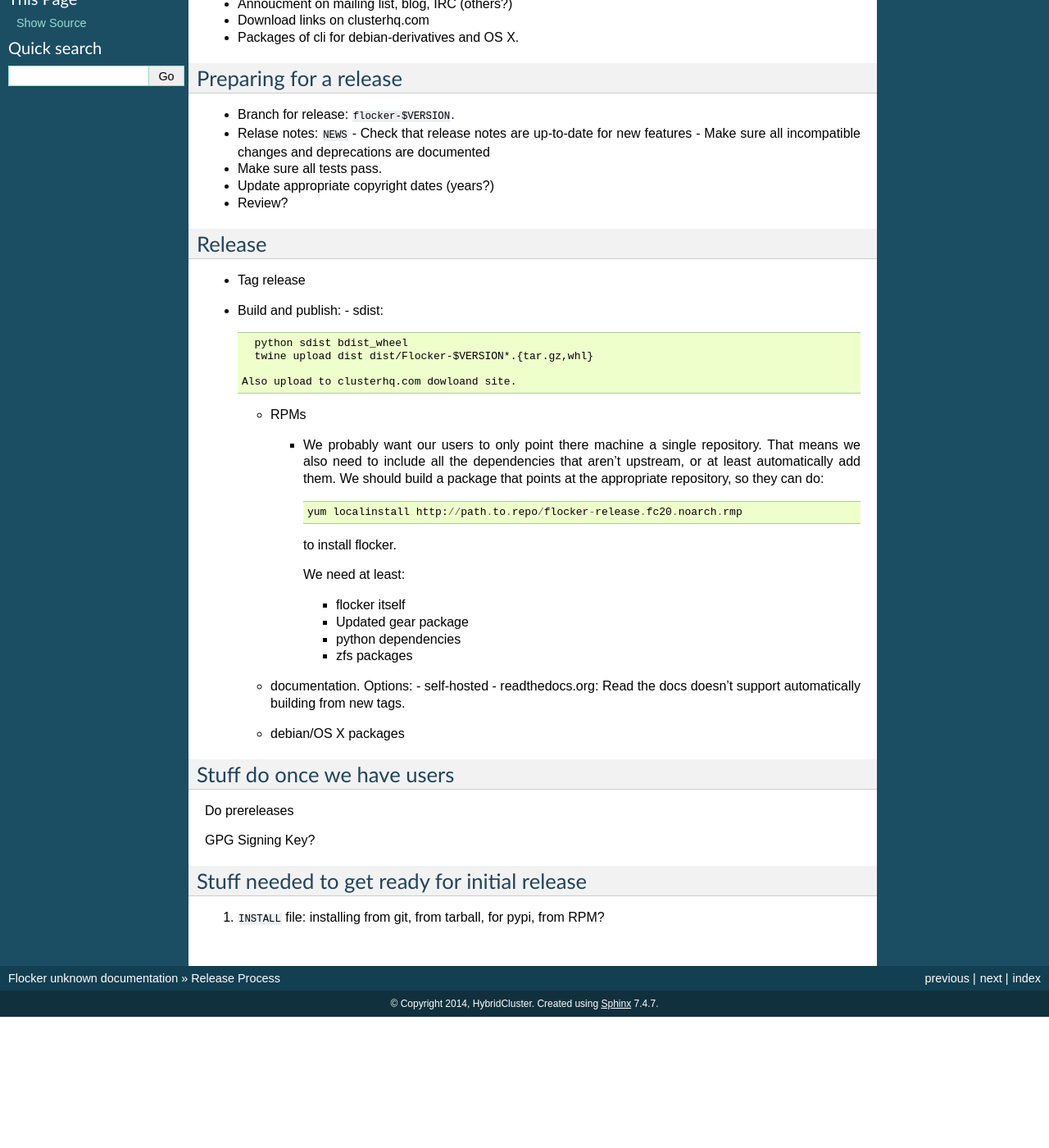
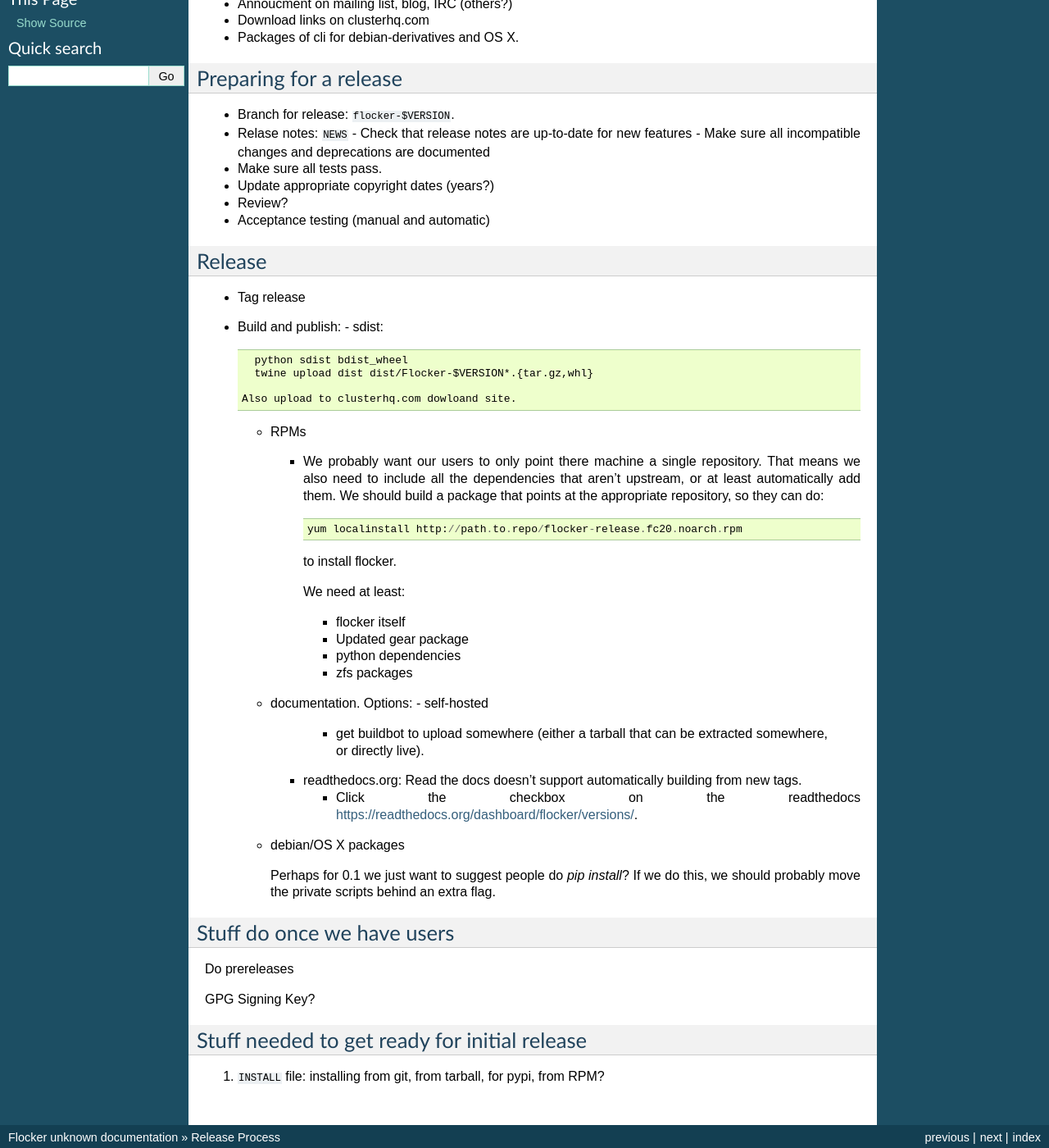
Before and after one commit to ClusterHQ/flocker, a Sphinx documentation site: the page built from docs/release-process.rst, in a window 1280 px wide and 1400 px high, scrolled down 332 px. Shown: the whole window at 82% size. Built offline with Sphinx 7.4.7, drawn with Linux system fonts in a browser that asks for light colours; before the commit the page ends 1572 px from its top, so only the background shows below that; some of the changed text lies outside the part shown.

Commit message:
More words.

```diff
--- a/docs/release-process.rst
+++ b/docs/release-process.rst
@@ -1,7 +1,7 @@
 Release Process
 ===============
 
-(cribbed partly from twisted's release process)
+(cribbed partly from twisted's `release process <https://twistedmatrix.com/trac/wiki/ReleaseProcess>`_)
 
 Outcomes
 --------
@@ -28,7 +28,7 @@
 - Make sure all tests pass.
 - Update appropriate copyright dates (years?)
 - Review?
-
+- Acceptance testing (manual and automatic)
 
 Release
 -------
@@ -47,7 +47,7 @@
       That means we also need to include all the dependencies that aren't upstream, or at least automatically add them.
       We should build a package that points at the appropriate repository, so they can do::
 
-         yum localinstall http://path.to.repo/flocker-release.fc20.noarch.rmp
+         yum localinstall http://path.to.repo/flocker-release.fc20.noarch.rpm
 
       to install flocker.
 
@@ -61,8 +61,17 @@
   - documentation.
     Options:
     - self-hosted
+
+      - get buildbot to upload somewhere (either a tarball that can be extracted somewhere, or directly live).
+
     - readthedocs.org: Read the docs doesn't support automatically building from new tags.
+
+      - Click the checkbox on the readthedocs `https://readthedocs.org/dashboard/flocker/versions/ <dashboard>`_.
+
   - debian/OS X packages
+
+    Perhaps for 0.1 we just want to suggest people do `pip install`?
+    If we do this, we should probably move the private scripts behind an extra flag.
 
 
 Stuff do once we have users
```
